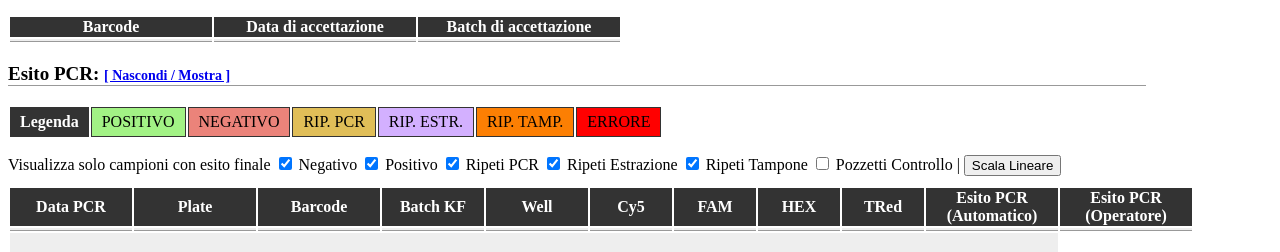
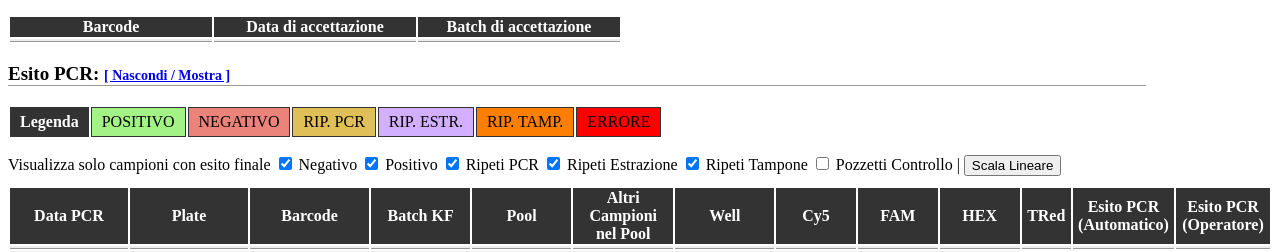
Before and after one commit to azufre451/cibio-covid, a PHP site: page /TEMPLATES/search_results.html in a window 1280 px wide. Shown: the part 237-489 px from the top of the page. Run offline with PHP 8.4, Linux system fonts and the light colour scheme; a map, chart or similar area stays blank.

Commit message:
frontend now supports pooled samples

```diff
--- a/TEMPLATES/css/styles.css
+++ b/TEMPLATES/css/styles.css
@@ -10,6 +10,8 @@
 	.resultCell.red, tr.row_neg .fr, td.row_neg,#barcode_result .row_neg { background-color: #EB837A; }
 	.resultCell.green, tr.row_pos .fr, td.row_pos,#barcode_result .row_pos{ background-color: #a2f285; }
 	.resultCellYellow, tr.row_rep_pcr .fr, td.row_rep_pcr,#barcode_result .row_rep_pcr { background-color: #e0be58; }
+	.resultCellYellow, tr.row_co_pool .fr, td.row_co_pool,#barcode_result .row_co_pool { background-color: #93b7f8; }
+
 	tr.row_ctrl{ display:none; }
 	tr.row_rep_ext .fr, td.row_rep_ext,#barcode_result .row_rep_ext { background-color: #d3b0ff; }
 
@@ -35,7 +37,8 @@
 	#wellLayout table tr.intest td{font-weight:bold; border-bottom:2px solid black;}
 	#wellLayout table td.intestRow{font-weight:bold; width:auto; padding:5px 15px; background-color: #CCC; border-right:2px solid black;}
 
-
+.show{display:block;}
+.hidden{display:none;}
 
 	#wellLayout tr.layoutRow td { text-align:center; width:60px; padding:5px 10px; border-bottom:1px solid #999; border-left:1px solid #999;}
 
--- a/TEMPLATES/search_results.html
+++ b/TEMPLATES/search_results.html
@@ -39,14 +39,14 @@
 				<tr class="layoutRow" tal:repeat="layoutRow wellLayout">
 					<td class="intestRow" tal:content="repeat/layoutRow/key" />
 					<td tal:attributes="class layoutWell/0" tal:repeat="layoutWell layoutRow">
-						<a tal:condition="exists:layoutWell/1/barcode" tal:attributes="href string:search.php?barcode=${layoutWell/1/barcode}" tal:content="layoutWell/1/barcode" />
+						<a tal:condition="exists:layoutWell/1/barcode" tal:attributes="href string:search.php?barcode=${layoutWell/1/barcode}" tal:content="layoutWell/1/pooled_barcode" />
 					</td>
 				</tr>
 			</table>
 		</div>
 
 		<p class="headerText">Campioni associati alla ricerca: <a style="font-size:14px;" href="javascript:void(0)" onclick="jQuery('#samplesLayout').toggle();"> [ Nascondi / Mostra ] </a></p>
-		<div id="samplesLayout">
+		<div id="samplesLayout" tal:attributes="class samplesLayoutClass">
 			<table>
 				<tr class="intest"><td> Barcode </td> <td> Data di accettazione </td> <td> Batch di accettazione </td></tr>
 				<tr tal:repeat="batch batches">
@@ -92,13 +92,25 @@
 
 
 			<table style="margin-top:10px;">
-				<tr class="intest"> <td> Data PCR </td> <td> Plate </td>  <td> Barcode </td> <td>Batch KF</td> <td> Well</td>  <td> Cy5</td> <td> FAM</td> <td> HEX</td> <td> TRed</td>   <td> Esito PCR (Automatico) </td> <td> Esito PCR (Operatore) </td></tr>
+				<tr class="intest"> <td> Data PCR </td> <td> Plate </td> <td> Barcode </td> <td>Batch KF</td> <td tal:condition="exists:wellLayout"> Pool </td>  <td tal:condition="not:exists:wellLayout"> Altri Campioni <br /> nel Pool </td> <td> Well</td>  <td> Cy5</td> <td> FAM</td> <td> HEX</td> <td> TRed</td>   <td> Esito PCR (Automatico) </td> <td> Esito PCR (Operatore) </td></tr>
 				<tbody  tal:repeat="pcr PCRs">
 					<tr tal:attributes="class pcr/htmlClass" >
 						<td class="resultCell" style="width:120px" tal:content="pcr/data_pcr"/>
 						<td class="resultCell" style="width:120px"><a tal:attributes="href string:search.php?plate=${pcr/plate}" ><span tal:content="php:substr(pcr['plate'],0,strlen(pcr['plate'])-2)" /><span style="font-size:21px; font-weight:bold;" tal:content="php:substr(pcr['plate'],strlen(pcr['plate'])-2)" /></a></td>
 						<td class="resultCell" style="width:120px" ><a tal:attributes="href string:search.php?barcode=${pcr/barcode}" tal:content="pcr/barcode" /></td>
 						<td class="resultCell" style="width:100px; text-align:center" tal:content="pcr/batch_kf"/>
+
+						<td class="resultCell" style="width:100px; text-align:center" tal:condition="php:(count(pcr['poolList']) == 0)" tal:content="pcr/pooled_barcode">
+
+						</td>
+
+						<td class="resultCell" style="width:100px; text-align:center" tal:condition="php:(count(pcr['poolList']) GT 0)">
+							<span tal:content="pcr/pooled_barcode" style="font-weight:bold; font-size:16px;" />
+							<p style="margin:0px;" tal:repeat="pooled pcr/poolList">
+									<a tal:attributes="href string:search.php?barcode=${pooled}" style="font-size:16px;" tal:content="pooled" />
+
+							</p>
+						</td>
 						<td class="resultCell" style="width:100px; text-align:center" tal:content="pcr/well"/>
 
 						<td class="resultCell" style="width:80px; text-align:center" tal:content="pcr/Cy5"/>
--- a/TEMPLATES/search_results_pcr.html
+++ b/TEMPLATES/search_results_pcr.html
@@ -41,13 +41,14 @@
 
 
 		<table>
-			<tr class="intest"> <td> Data PCR </td> <td> Plate </td>  <td> Barcode </td> <td>Batch KF</td>  <td> Well</td>  <td> Cy5</td> <td> FAM</td> <td> HEX</td> <td>TRed</td>  <td> Esito PCR (Auto) </td> <td> Esito PCR (Finale) </td></tr>
+			<tr class="intest"> <td> Data PCR </td> <td> Plate </td>  <td> Barcode </td> <td>Batch KF</td> <td>Pool</td>  <td> Well</td>  <td> Cy5</td> <td> FAM</td> <td> HEX</td> <td>TRed</td>  <td> Esito PCR (Auto) </td> <td> Esito PCR (Finale) </td></tr>
 			<tbody tal:repeat="pcrgroup PCRs">
 				<tr tal:attributes="class pcr/htmlClass" tal:repeat="pcr pcrgroup">
 					<td class="resultCell" style="width:120px" tal:content="pcr/data_pcr"/>
 					<td class="resultCell" style="width:120px"><a tal:attributes="href string:search.php?plate=${pcr/plate}" ><span tal:content="php:substr(pcr['plate'],0,strlen(pcr['plate'])-2)" /><span style="font-size:21px; font-weight:bold;" tal:content="php:substr(pcr['plate'],strlen(pcr['plate'])-2)" /></a></td>
 					<td class="resultCell" style="width:120px" ><a tal:attributes="href string:search.php?barcode=${pcr/barcode}" tal:content="pcr/barcode" /></td>
 					<td class="resultCell" style="width:100px; text-align:center" tal:content="pcr/batch_kf"/>
+					<td class="resultCell" style="width:100px; text-align:center" tal:content="pcr/pooled_barcode"/>
 					<td class="resultCell" style="width:100px; text-align:center" tal:content="pcr/well"/>
 
 					<td class="resultCell" style="width:80px; text-align:center" tal:content="pcr/Cy5"/>
```
Also changed, not shown: search.php (+28 -3 lines).
